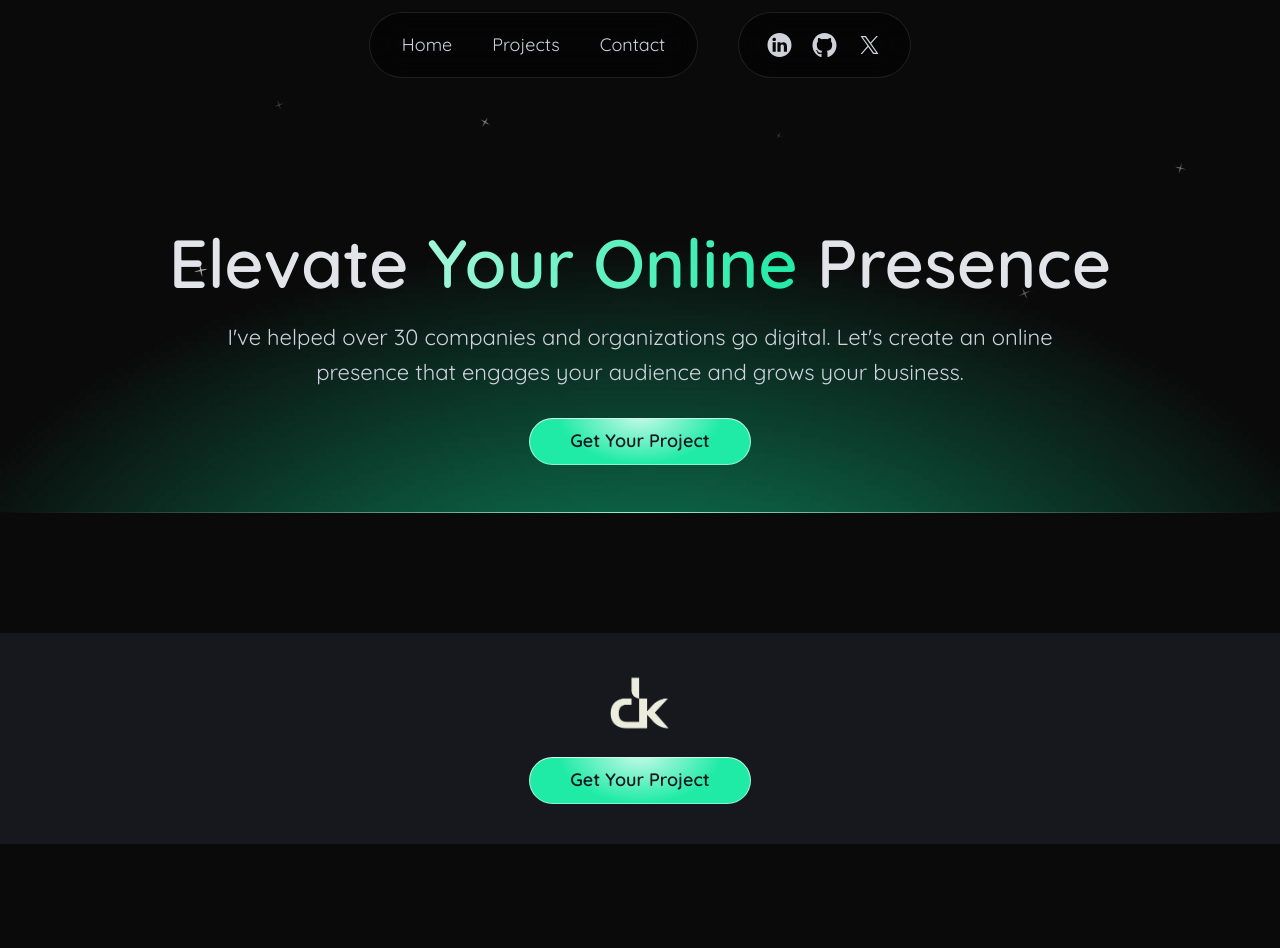
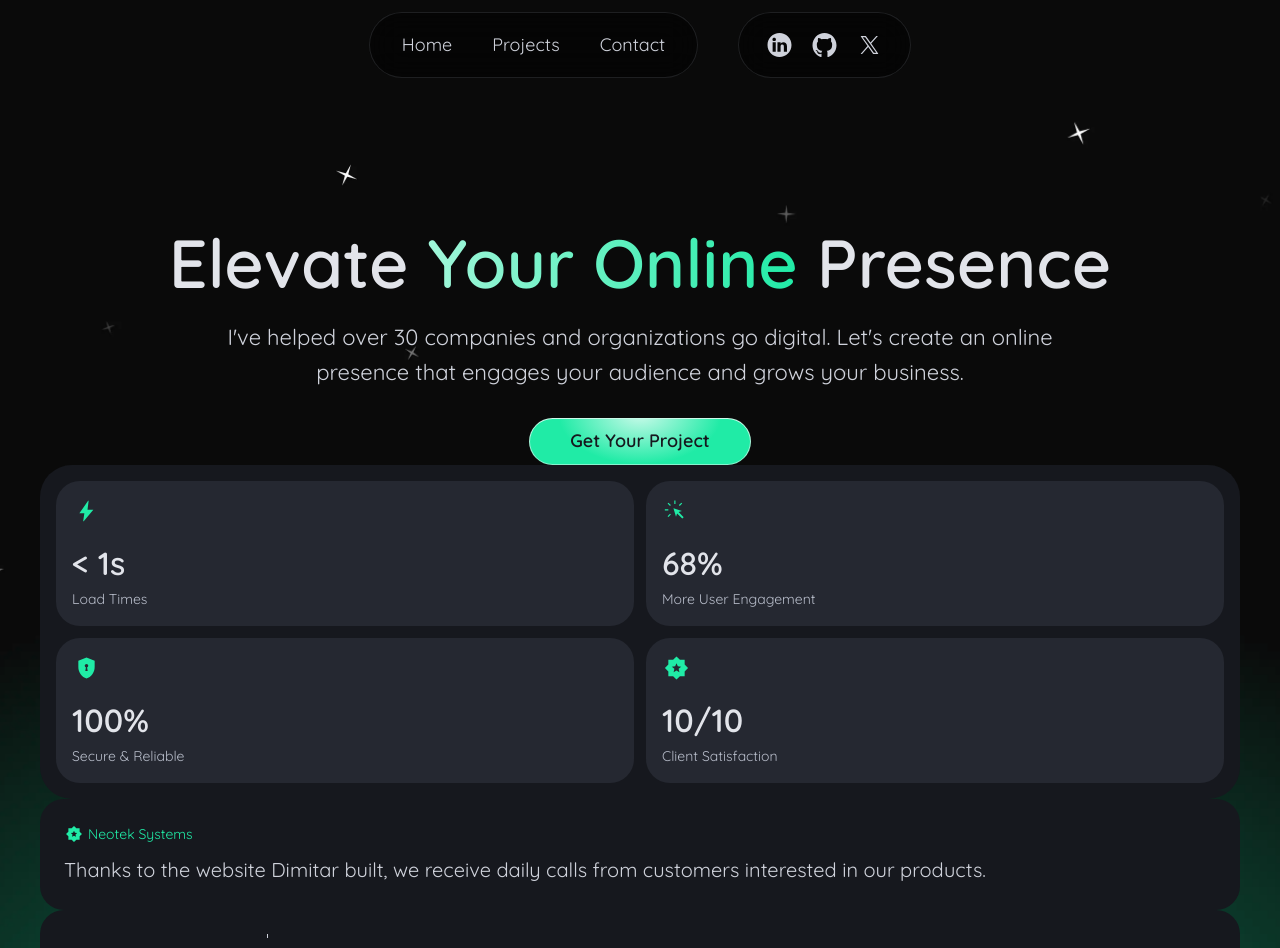
Before and after one commit to DimitarK13/portfolio-2025, a React (Vite) app: page / in a window 1280 px wide. Shown: the top 948 px of the page. Before the commit the page ends 844 px from the top, so only its background shows below. Built offline with nearby package versions, Linux system fonts and the light colour scheme.

Commit message:
feat(component: hero): render dashboard component

```diff
--- a/src/sections/Hero.jsx
+++ b/src/sections/Hero.jsx
@@ -1,5 +1,6 @@
 import { motion } from 'motion/react';
 
+import Dashboard from '../components/hero/Dashboard';
 import Button from '../components/Button';
 import { containerVariants, textVariants } from '../utils/animations';
 
@@ -33,6 +34,10 @@ function Hero() {
             <Button link="/contact">Get Your Project</Button>
           </motion.div>
         </motion.div>
+
+        <div className={styles.dashboard}>
+          <Dashboard />
+        </div>
       </div>
     </section>
   );
```
